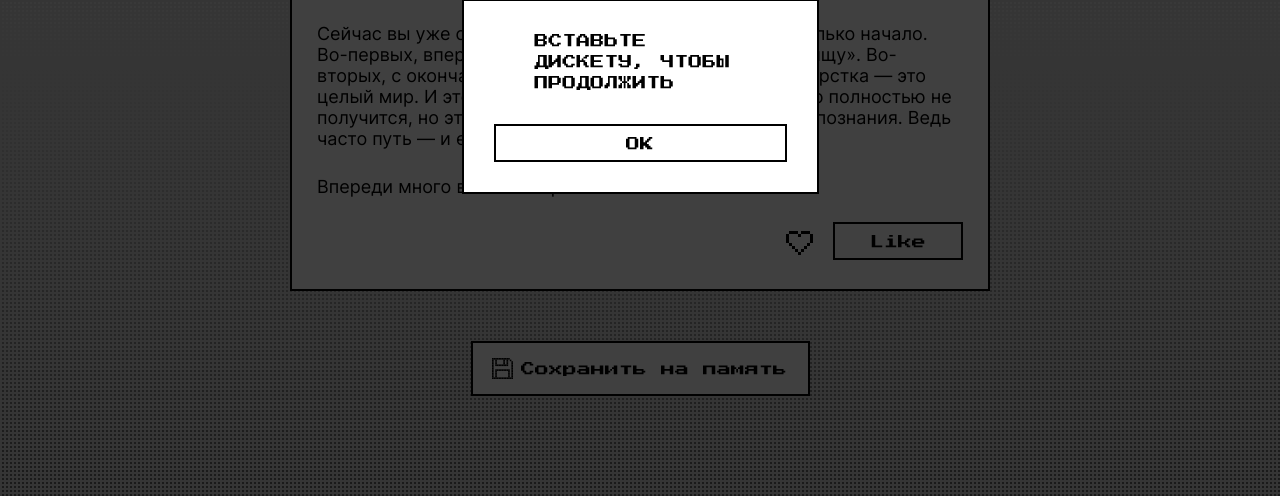
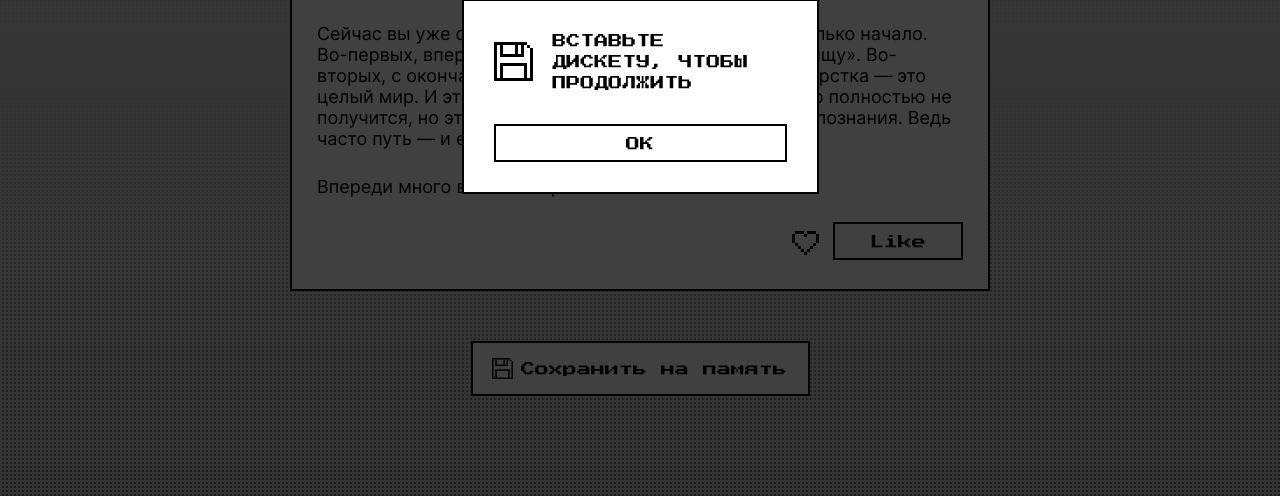
Before and after one commit to whoiskravcha/zakrivayuschiy-teg, a plain HTML site: page index.html in a window 1280 px wide. Both pictures are taken after a click on the button "Сохранить на память". Shown: the part 8812-9308 px from the top of the page. Drawn offline with Linux system fonts and the light colour scheme.

Commit message:
правки

```diff
--- a/index.html
+++ b/index.html
@@ -50,7 +50,7 @@
     <main>
       <ul class="card__list">
         <li class="card block__size">
-          <h2 class="card__title">Фритрек и нулевой спринт: Подготовка к работе</h2>
+          <h2 class="card__title">Фритрек и нулевой спринт: Подготовка&nbsp;к&nbsp;работе</h2>
           <div class="card__container">
             <img class="card__image" src="./images/image-post.png" alt="иллюстрация автодома на фоне ночного леса">
             <span class="card__image-watermark">&lt;/HTML&gt;</span>
@@ -548,7 +548,7 @@
       <dialog id="modal">
         <div class="modal-container">
           <svg
-          class="floppy-icon"
+          class="floppy-icon modal-icon"
           width="21"
           height="21"
           fill="currentColor"
@@ -559,7 +559,7 @@
         </div>
         <form  class="modal-form" method="dialog">
           <button class="button modal-button" type="submit">
-            <span class="button__text">OK</span>
+            <span class="button__text-ok">Oк</span>
           </button>
         </form>
       </dialog>
--- a/styles/style.css
+++ b/styles/style.css
@@ -148,9 +148,10 @@
   0 -1px var(--stroke-color, rgb(255 255 255 / 0.5));
 }
 
-@supports((text-stroke: 1px #000) or (-webkit-text-stroke: 1px #000)) {
+@supports((text-stroke: 1px #000000) or (-webkit-text-stroke: 1px #000000)) {
   .card__image-watermark {
     -webkit-text-stroke: 1px var(--stroke-color, rgb(255 255 255 / 0.5));
+    text-stroke: 1px var(--stroke-color, rgb(255 255 255 / 0.5));
     text-shadow: none;
   }
 }
@@ -218,7 +219,6 @@
 .card__button {
   display: flex;
   justify-content: end;
-  gap: 6px;
   margin-block-start: -2px;
 }
 
@@ -238,7 +238,7 @@
 }
 
 .card__icon-button:focus-visible {
-  border-color:  var(--accent-color, #000);
+  border-color:  var(--accent-color, #000000);
 }
 
 .button {
@@ -307,6 +307,15 @@
   z-index: 1;
 }
 
+.button__text-ok {
+  font-size: 14px;
+  line-height: 0.9;
+  position: relative;
+  mix-blend-mode: difference;
+  z-index: 1;
+  text-transform: uppercase;
+}
+
 #modal {
   color: var(--accent-color, #000000);
   background-color: var(--background-color, #ffffff);
@@ -319,6 +328,7 @@
   flex-direction: column;
   align-items: center;
   gap: 30px;
+  overflow: hidden;
 }
 
 #modal::backdrop {
@@ -338,7 +348,7 @@
 }
 
 .modal-button:focus-visible {
-  box-shadow: 2px 2px 0 var(--accent-color, #000);
+  box-shadow: 2px 2px 0 var(--accent-color, #000000);
 }
 
 .modal-container {
```
